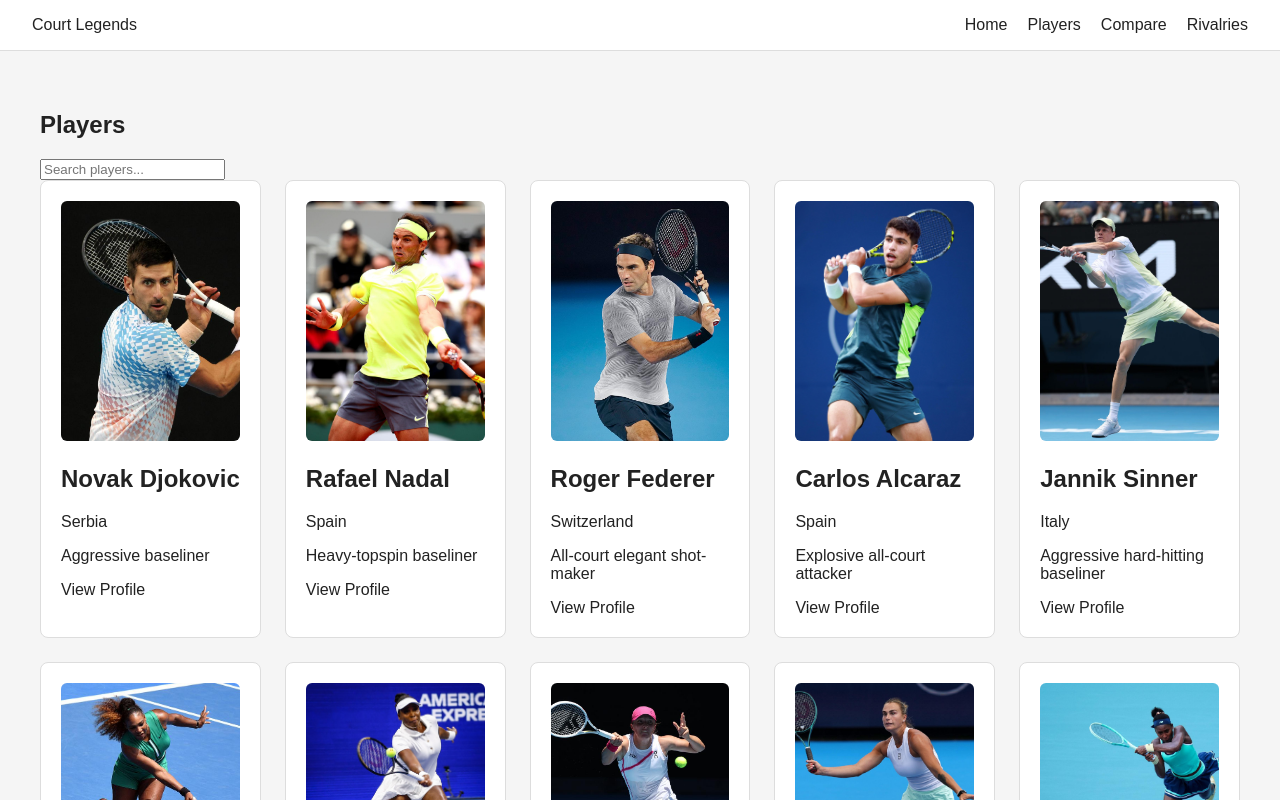
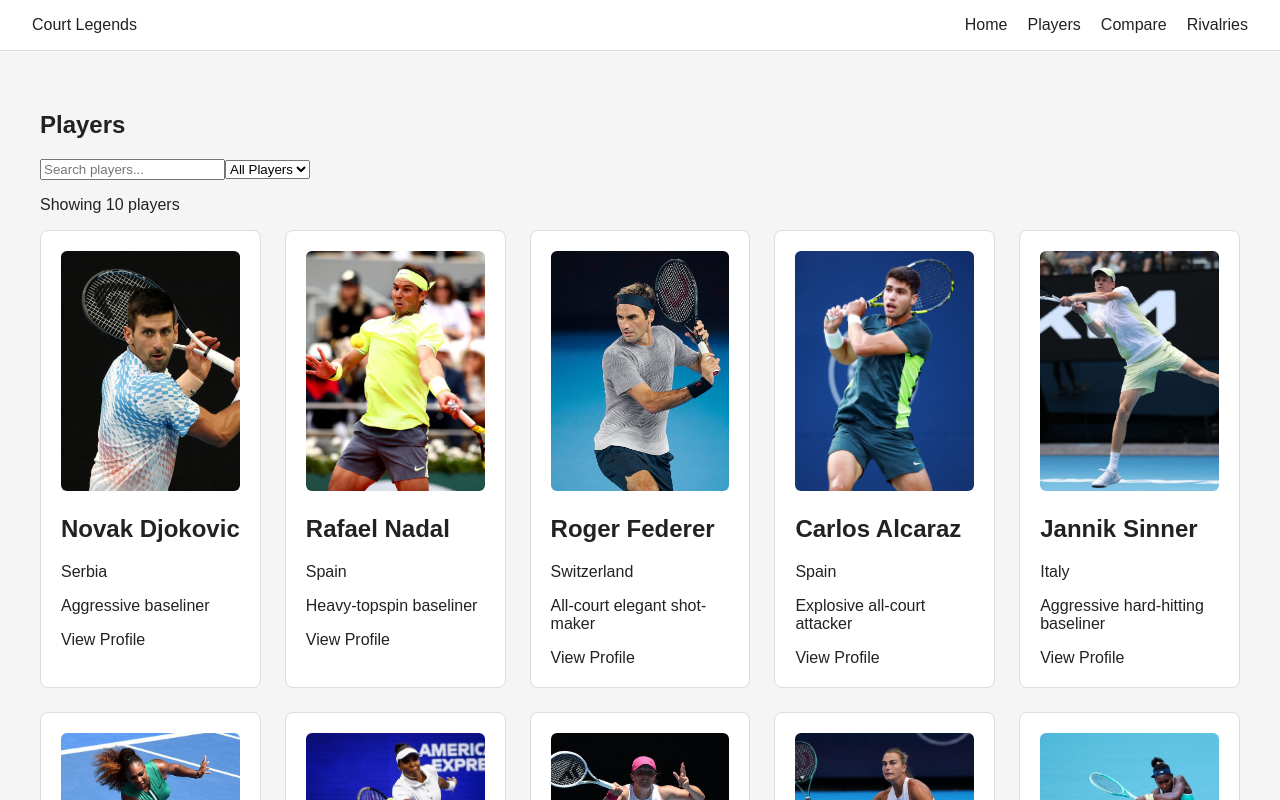
Before and after one commit to IS-PROJECT-2026/court-legends-165782, a React (Vite) app: page /players in a window 1280 px wide. Shown: the top 800 px of the page. Built offline with nearby package versions, Linux system fonts and the light colour scheme.

Commit message:
feat(filter): add player gender filtering

```diff
--- a/src/pages/Players.jsx
+++ b/src/pages/Players.jsx
@@ -4,10 +4,19 @@ import { useState } from 'react'
 
 function Players() {
   const [searchTerm, setSearchTerm] = useState('')
+  const [genderFilter, setGenderFilter] = useState('all')
 
-  const filteredPlayers = players.filter((player) =>
-    player.name.toLowerCase().includes(searchTerm.toLowerCase())
-  )
+  const filteredPlayers = players.filter((player) => {
+    const matchesSearch = player.name
+      .toLowerCase()
+      .includes(searchTerm.toLowerCase())
+
+    const matchesGender =
+      genderFilter === 'all' ||
+      player.gender === genderFilter
+
+    return matchesSearch && matchesGender
+  })
 
   return (
     <section>
@@ -19,6 +28,20 @@ function Players() {
         value={searchTerm}
         onChange={(event) => setSearchTerm(event.target.value)}
       />
+
+      <select
+        value={genderFilter}
+        onChange={(event) => setGenderFilter(event.target.value)}
+      >
+        <option value="all">All Players</option>
+        <option value="men">Men</option>
+        <option value="women">Women</option>
+      </select>
+
+      <p>
+        Showing {filteredPlayers.length} player
+        {filteredPlayers.length !== 1 ? 's' : ''}
+      </p>
 
       <div className="player-grid">
         {filteredPlayers.length === 0 ? (
```
